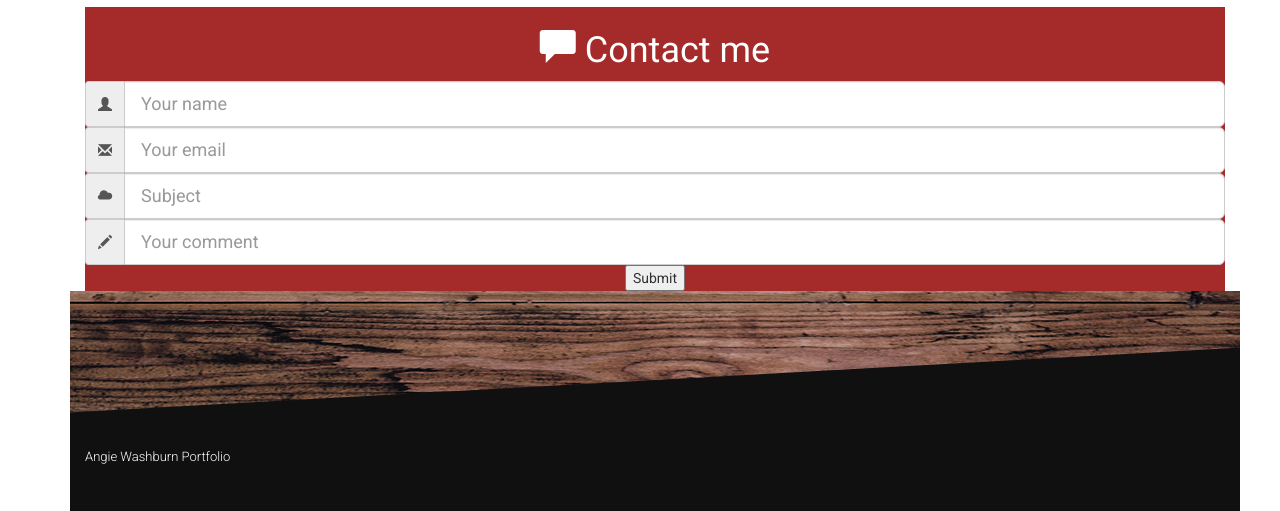
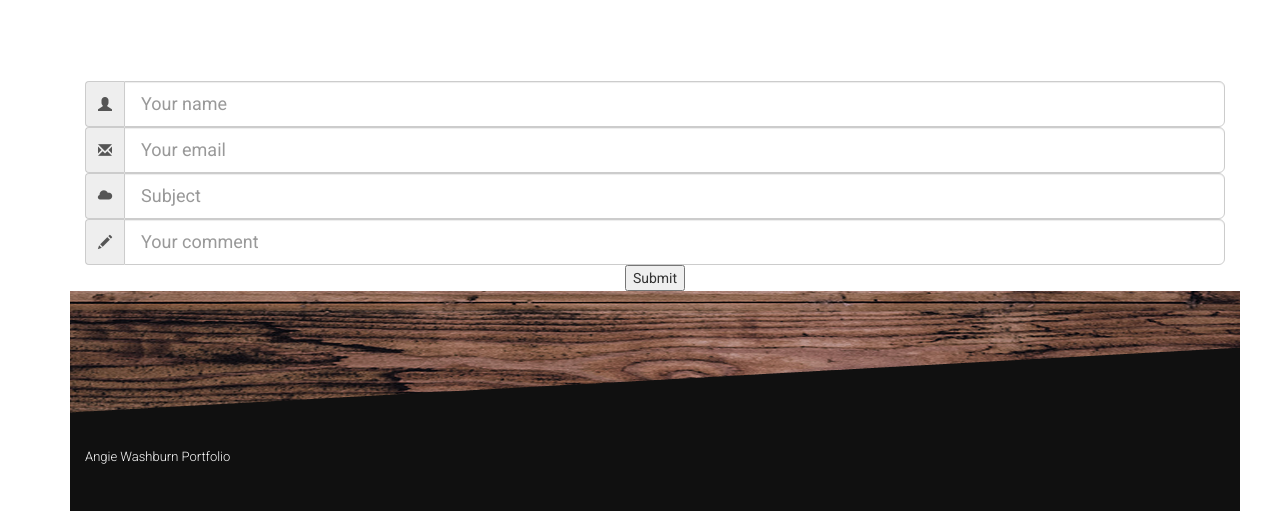
Before and after one commit to washes5/washes5.github.io, a plain HTML site: page index.html in a window 1280 px wide. Shown: the part 3672-4183 px from the top of the page. Drawn offline with nearby package versions, Linux system fonts and the light colour scheme.

Commit message:
Made form clear

```diff
--- a/index.css
+++ b/index.css
@@ -18,7 +18,7 @@ h4{
 }
 
 form{
-	background-color: brown;
+	background-color: clear;
 	text-align: center;
 	display: inline-block;
 }
```
